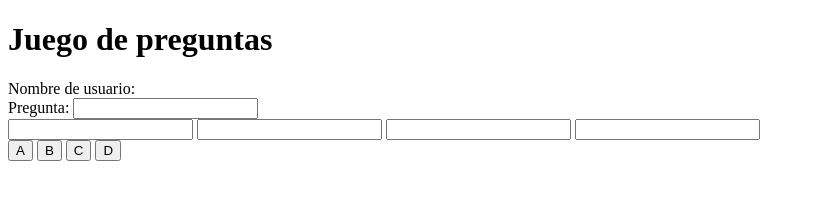
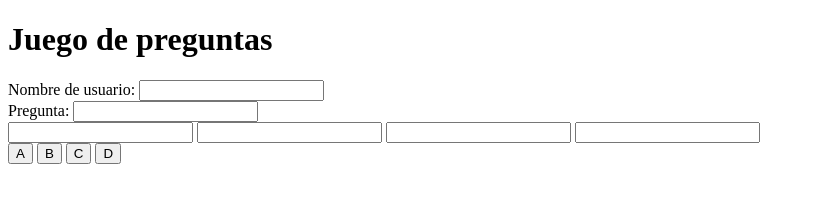
Before and after one commit to VictorPorrasWork/JocPreguntesTeamTorre, a website: page public/juego.html in a window 1280 px wide. Shown: the whole page, without its empty margins (0-815 px from the left). Drawn offline with nearby package versions, Linux system fonts and the light colour scheme; no server answers.

Commit message:
juego.html

```diff
--- a/public/juego.html
+++ b/public/juego.html
@@ -9,6 +9,7 @@
     <h1>Juego de preguntas</h1>
     <form id="login">
       <label for="player">Nombre de usuario:</label>
+      <input type="text" id="player" readonly/>
     </form>
     <form id="juego">
     <label for="pregunta">Pregunta:</label>
```
